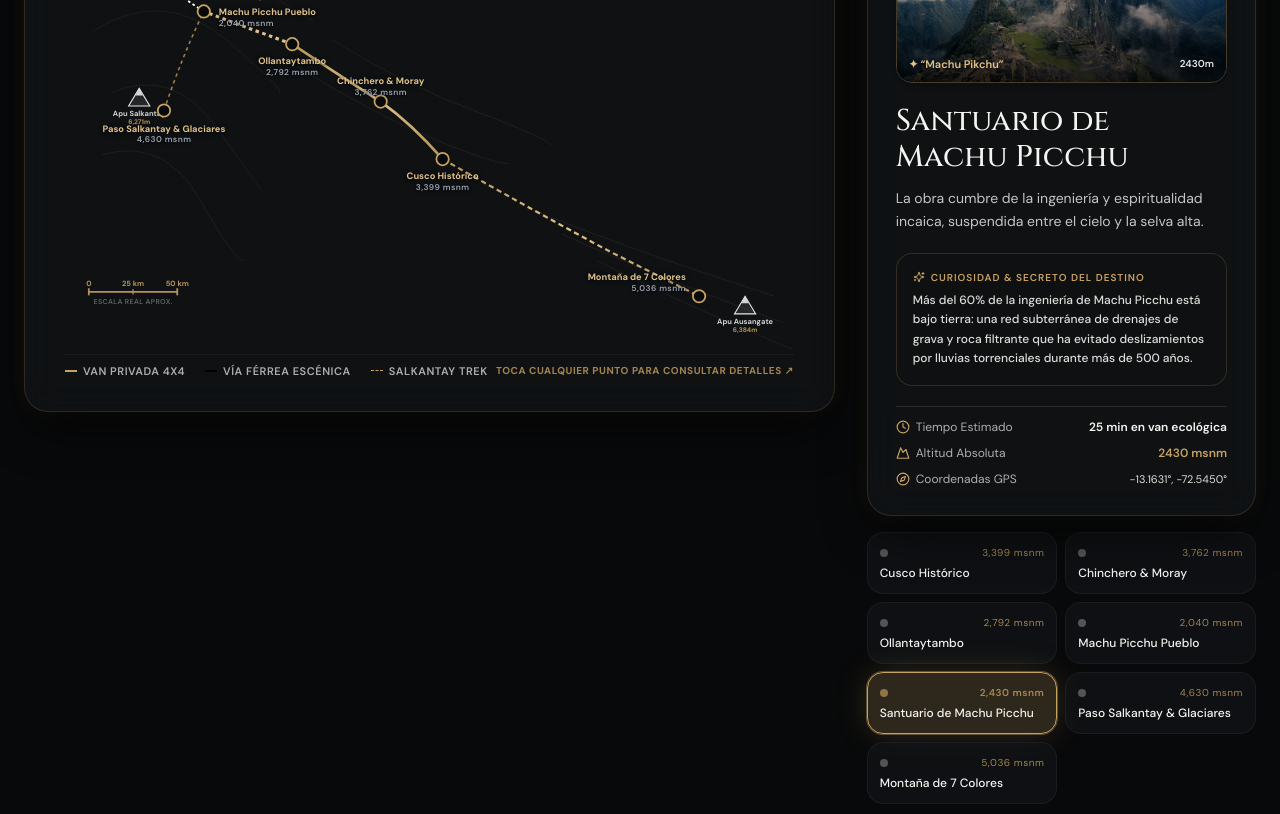
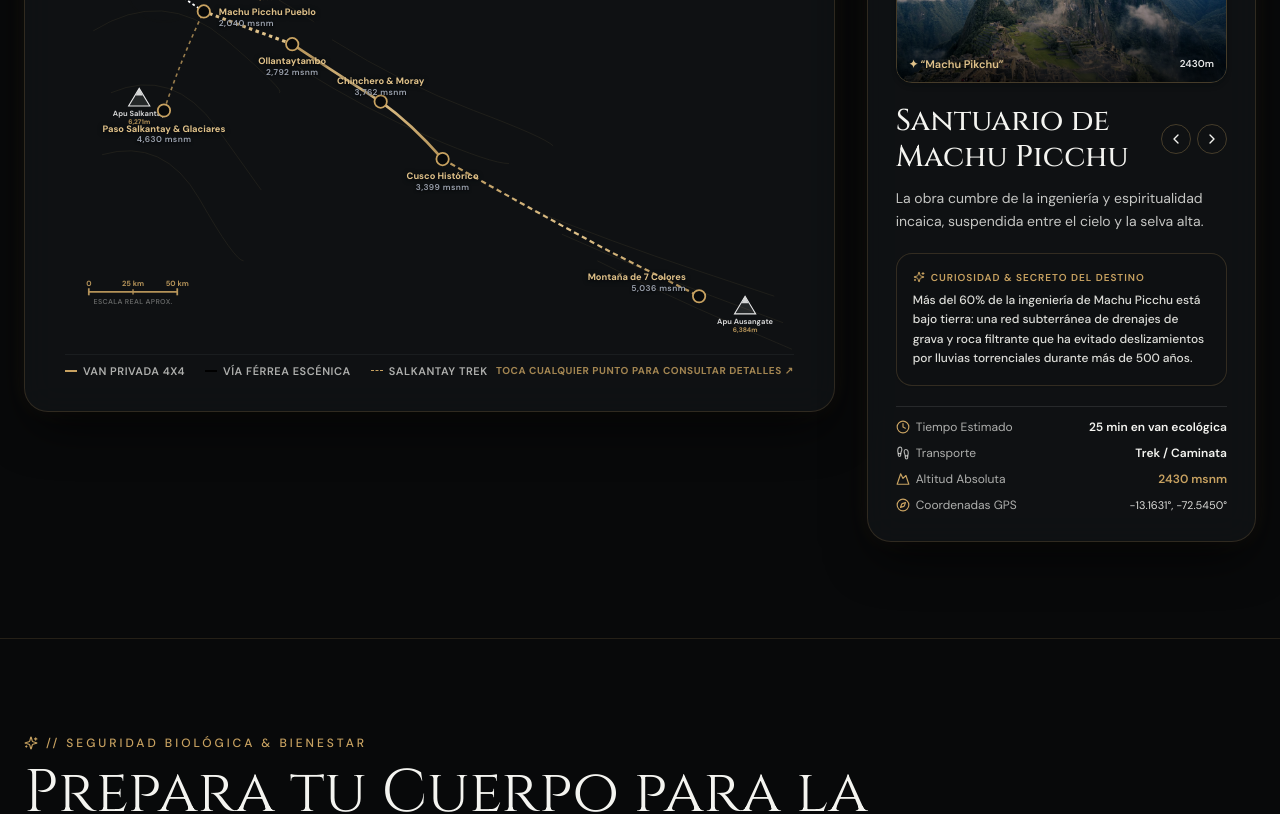
Before and after one commit to MFC224/qorikancha-cusco-luxury-tourism, a Next.js app: page / in a window 1280 px wide. Shown: the part 5380-6194 px from the top of the page. Built offline with nearby package versions, Linux system fonts and the light colour scheme.

Commit message:
fix(map): remove redundant waypoint buttons grid to eliminate blank space

```diff
--- a/src/components/sections/InteractiveMap.tsx
+++ b/src/components/sections/InteractiveMap.tsx
@@ -11,6 +11,8 @@ import {
   Train,
   Car,
   Footprints,
+  ChevronLeft,
+  ChevronRight,
 } from 'lucide-react';
 
 export default function InteractiveMap() {
@@ -20,6 +22,16 @@ export default function InteractiveMap() {
 
   const activeWaypoint =
     waypoints.find((wp) => wp.id === activeWaypointId) || waypoints[0];
+
+  const currentIndex = waypoints.findIndex((wp) => wp.id === activeWaypoint.id);
+  const handlePrevWaypoint = () => {
+    const prevIndex = (currentIndex - 1 + waypoints.length) % waypoints.length;
+    setActiveWaypointId(waypoints[prevIndex].id);
+  };
+  const handleNextWaypoint = () => {
+    const nextIndex = (currentIndex + 1) % waypoints.length;
+    setActiveWaypointId(waypoints[nextIndex].id);
+  };
 
   // Coordenadas proyectadas a escala geográfica real (ViewBox 0 0 860 520)
   // Orientación cartográfica: Norte ARRIBA, Sur ABAJO, Oeste IZQUIERDA, Este DERECHA.
@@ -567,7 +579,7 @@ export default function InteractiveMap() {
           </div>
 
           {/* Panel Derecho: Ficha Dinámica del Waypoint Seleccionado */}
-          <div className="lg:col-span-4 space-y-4">
+          <div className="lg:col-span-4">
             <div className="glass-card rounded-3xl p-6 sm:p-7 border border-gold/30 shadow-obsidian-glow flex flex-col justify-between overflow-hidden">
               <div>
                 {/* Imagen Referencial Icónica del Destino Seleccionado */}
@@ -600,16 +612,30 @@ export default function InteractiveMap() {
                   </div>
                 )}
 
-                <div className="flex items-center justify-between mb-3">
+                <div className="flex items-center justify-between mb-3 gap-2">
                   <h3 className="text-2xl sm:text-3xl font-serif font-medium text-mist">
                     {activeWaypoint.name}
                   </h3>
-                  {!activeWaypoint.image && (
-                    <span className="hud-badge flex items-center gap-1.5">
-                      {getTravelIcon(activeWaypoint.travelMode)}
-                      {activeWaypoint.travelMode}
-                    </span>
-                  )}
+                  <div className="flex items-center gap-1.5 shrink-0">
+                    <button
+                      type="button"
+                      onClick={handlePrevWaypoint}
+                      aria-label="Punto anterior"
+                      data-cursor="ANTERIOR"
+                      className="p-1.5 rounded-full border border-gold/30 hover:border-gold hover:bg-gold/15 text-mist hover:text-gold transition-colors cursor-pointer"
+                    >
+                      <ChevronLeft className="w-4 h-4" />
+                    </button>
+                    <button
+                      type="button"
+                      onClick={handleNextWaypoint}
+                      aria-label="Punto siguiente"
+                      data-cursor="SIGUIENTE"
+                      className="p-1.5 rounded-full border border-gold/30 hover:border-gold hover:bg-gold/15 text-mist hover:text-gold transition-colors cursor-pointer"
+                    >
+                      <ChevronRight className="w-4 h-4" />
+                    </button>
+                  </div>
                 </div>
 
                 <p className="text-sm text-mist/80 font-sans leading-relaxed mb-5">
@@ -637,6 +663,13 @@ export default function InteractiveMap() {
 
                 <div className="flex items-center justify-between text-mist/70">
                   <span className="flex items-center gap-1.5">
+                    {getTravelIcon(activeWaypoint.travelMode)} Transporte
+                  </span>
+                  <span className="text-mist font-semibold">{activeWaypoint.travelMode}</span>
+                </div>
+
+                <div className="flex items-center justify-between text-mist/70">
+                  <span className="flex items-center gap-1.5">
                     <Mountain className="w-3.5 h-3.5 text-gold" /> Altitud Absoluta
                   </span>
                   <span className="text-gold font-semibold">{activeWaypoint.elevationMeters} msnm</span>
@@ -650,29 +683,6 @@ export default function InteractiveMap() {
                 </div>
               </div>
             </div>
-
-            {/* Selector Rápido de Todos los Waypoints */}
-            <div className="grid grid-cols-2 gap-2">
-              {waypoints.map((wp) => (
-                <button
-                  key={wp.id}
-                  type="button"
-                  onClick={() => setActiveWaypointId(wp.id)}
-                  data-cursor={wp.name.split(' ')[0].toUpperCase()}
-                  className={`p-3 rounded-2xl text-left text-xs font-sans transition-all border cursor-pointer ${
-                    wp.id === activeWaypointId
-                      ? 'bg-gold/20 border-gold text-mist font-semibold shadow-gold-glow ring-1 ring-gold/40'
-                      : 'bg-obsidian-card/70 border-white/5 text-mist/60 hover:border-gold/30 hover:text-mist hover:bg-gold/5'
-                  }`}
-                >
-                  <div className="flex items-center justify-between mb-1">
-                    <span className={`w-2 h-2 rounded-full ${wp.id === activeWaypointId ? 'bg-gold animate-pulse' : 'bg-mist/30'}`} />
-                    <span className="text-[10px] text-gold/80 font-mono tracking-wider">{wp.elevationDisplay}</span>
-                  </div>
-                  <span className="block truncate font-medium text-mist">{wp.name}</span>
-                </button>
-              ))}
-            </div>
           </div>
         </div>
       </div>
```
